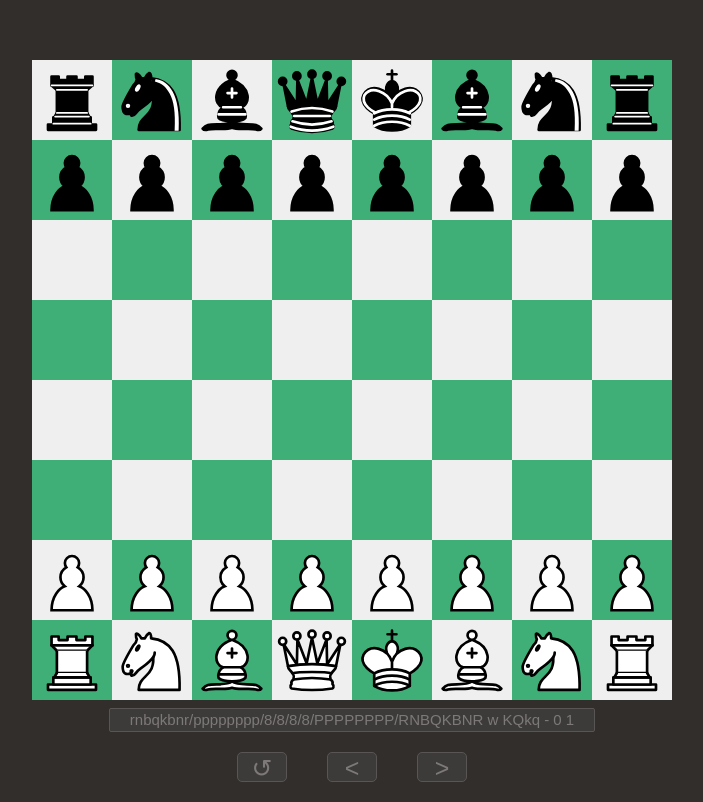
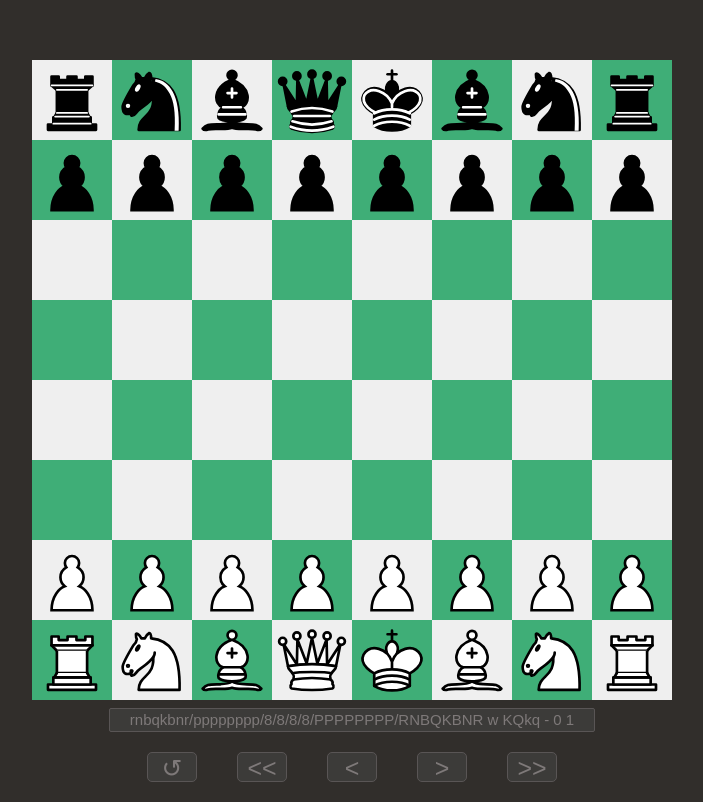
Before and after one commit to RachelBanana03/chess-component, a React (Create React App) app: page / in a window 1280 px wide. Shown: the whole page, without its empty margins (288-991 px from the left). Built offline with nearby package versions, Linux system fonts and the light colour scheme.

Commit message:
Add buttons to view first/last positions

```diff
--- a/src/components/Board.js
+++ b/src/components/Board.js
@@ -50,6 +50,24 @@ function Board({width, height, children}) {
         playMoveSfx(moveResult);
         setGameIndex(game.movesLength-1);
         setBoard(game.board);
+        setFenValue(game.getFEN(game.movesLength-1));
+    }
+
+    const getFirstBoard = () => {
+        if (gameIndex===0) return;
+        const firstBoardData = game.browseBoard(0);
+        playMoveSfx(firstBoardData[2]); // play next move
+        setGameIndex(0);
+        setBoard(firstBoardData[0]);
+        setFenValue(game.getFEN(0));
+    }
+
+    const getLastBoard = () => {
+        if (gameIndex===game.movesLength-1) return;
+        const lastBoardData = game.browseBoard(game.movesLength-1);
+        playMoveSfx(lastBoardData[1]); // play prev move
+        setGameIndex(game.movesLength-1);
+        setBoard(lastBoardData[0]);
         setFenValue(game.getFEN(game.movesLength-1));
     }
 
@@ -166,8 +184,10 @@ function Board({width, height, children}) {
             />
             <br/>
             <button onClick={resetBoard}>&#8634;</button>
+            <button onClick={getFirstBoard}>&#60;&#60;</button>
             <button onClick={getPrevBoard}>&#60;</button>
             <button onClick={getNextBoard}>&#62;</button>
+            <button onClick={getLastBoard}>&#62;&#62;</button>
         </>
     )
 }
```
